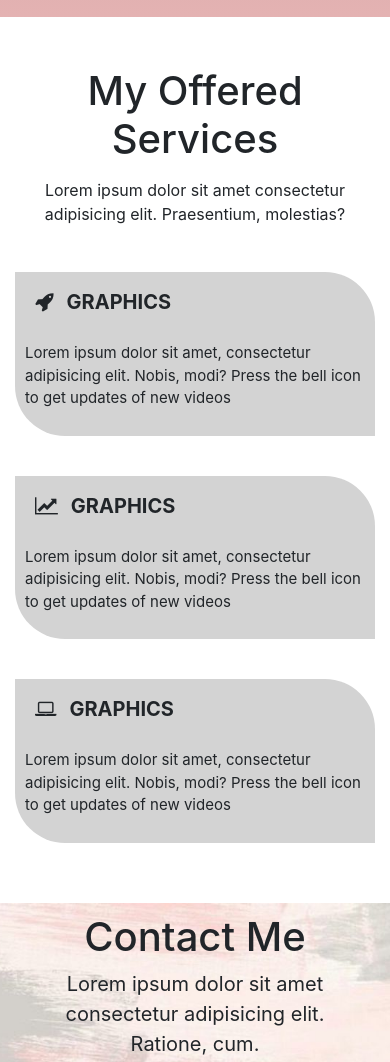
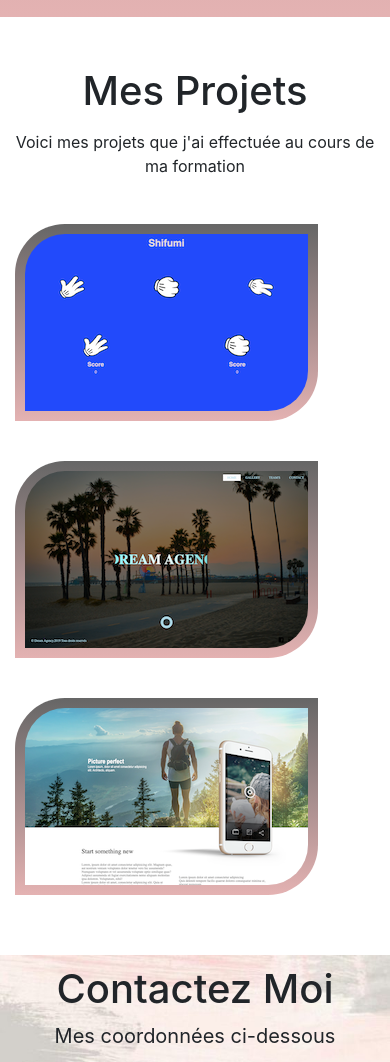
Before and after one commit to YOUSRA7518/portfolio-, a plain HTML site: page index.html in a window 390 px wide. Shown: the part 3160-4222 px from the top of the page. Drawn offline with nearby package versions, Linux system fonts and the light colour scheme.

Commit message:
3eme modification

```diff
--- a/index.html
+++ b/index.html
@@ -65,7 +65,7 @@
               </li>
 
               <li class="nav-item">
-                <a class="nav-link " href="#services">SERVICES</a>
+                <a class="nav-link " href="#services">PROJETS</a>
               </li>
 
               <li class="nav-item">
@@ -116,17 +116,18 @@
       <!--Social Icons -->
       <div class="social-icons">
         <ul>
-          <a href=""
+          <a href="https://github.com/YOUSRA7518"
             ><li><i class="fa fa-github"></i></li
           ></a>
-          <a href=""
+          <a href="https://twitter.com/?lang=fr"
             ><li><i class="fa fa-twitter"></i></li
           ></a>
 
-          <a href=""
+          <a
+            href="https://www.facebook.com/campaign/landing.php?&campaign_id=1555709729&extra_1=s%7Cc%7C294530221636%7Ce%7Cfacebook%27%7C&placement=&creative=294530221636&keyword=facebook%27&partner_id=googlesem&extra_2=campaignid%3D1555709729%26adgroupid%3D58543435105%26matchtype%3De%26network%3Dg%26source%3Dnotmobile%26search_or_content%3Ds%26device%3Dc%26devicemodel%3D%26adposition%3D1t1%26target%3D%26targetid%3Dkwd-362360550869%26loc_physical_ms%3D1006094%26loc_interest_ms%3D%26feeditemid%3D%26param1%3D%26param2%3D&gclid=CjwKCAjw-7LrBRB6EiwAhh1yXyTZcpR7iPAB0Wt0rRpk9BHma1oJLUAFcFT0pIKnwWzKOOTV3XQWORoCIasQAvD_BwE"
             ><li><i class="fa fa-facebook"></i></li
           ></a>
-          <a href=""
+          <a href="https://www.instagram.com/?hl=fr"
             ><li><i class="fa fa-instagram"></i></li
           ></a>
         </ul>
@@ -200,41 +201,29 @@
           </div>
         </div>
       </div>
-      <!--SERVICES-->
+      <!--PROJETS-->
 
-      <div class="services" id="services">
+      <div class="projets" id="projets">
         <div class="container">
-          <h1 class="text-center">My Offered Services</h1>
+          <h1 class="text-center">Mes Projets</h1>
           <p class="text-center">
-            Lorem ipsum dolor sit amet consectetur adipisicing elit.
-            Praesentium, molestias?
+            Voici mes projets que j'ai effectuée au cours de ma formation
           </p>
           <div class="row">
             <div class="col-md-4">
-              <div class="services-box">
-                <i class="fa fa-rocket"></i><span>GRAPHICS</span>
-                <p>
-                  Lorem ipsum dolor sit amet, consectetur adipisicing elit.
-                  Nobis, modi? Press the bell icon to get updates of new videos
-                </p>
+              <div class="projets-box">
+                <img src="img/shifumi.png" alt="projet-shifumy" />
               </div>
             </div>
             <div class="col-md-4">
-              <div class="services-box">
-                <i class="fa fa-line-chart"></i><span>GRAPHICS</span>
-                <p>
-                  Lorem ipsum dolor sit amet, consectetur adipisicing elit.
-                  Nobis, modi? Press the bell icon to get updates of new videos
-                </p>
+              <div class="projets-box">
+                <img src="img/dream agency.png" alt="projet-agency" />
               </div>
             </div>
+
             <div class="col-md-4">
-              <div class="services-box">
-                <i class="fa fa-laptop"></i><span>GRAPHICS</span>
-                <p>
-                  Lorem ipsum dolor sit amet, consectetur adipisicing elit.
-                  Nobis, modi? Press the bell icon to get updates of new videos
-                </p>
+              <div class="projets-box">
+                <img src="img/maquette.png" alt="projet-maquette" />
               </div>
             </div>
           </div>
@@ -243,10 +232,9 @@
       <!-- Contact -->
       <div class="contact" id="contact">
         <div class="container text-center">
-          <h1>Contact Me</h1>
+          <h1>Contactez Moi</h1>
           <p class="text-center">
-            Lorem ipsum dolor sit amet consectetur adipisicing elit. Ratione,
-            cum.
+            Mes coordonnées ci-dessous
           </p>
           <div class="row">
             <div class="col-md-4">
@@ -263,10 +251,9 @@
             </div>
           </div>
           <button type="button" class="btn btn-primary">
-            <i class="fa fa-download"></i> Resume
-          </button>
-          <button type="button" class="btn btn-primary">
-            <i class="fa fa-rocket"></i>Hire Me
+            <a class="mail" href=" mailto: chahi.yousraa@gmail.com"
+              >Ecrivez-Moi</a
+            >
           </button>
         </div>
         <div class="footer text-center">
--- a/style.css
+++ b/style.css
@@ -157,35 +157,22 @@ h4 {
   height: 20px;
   z-index: 1;
 }
-/* SERVICES */
-.services {
+/* PROJETS */
+.projets {
   padding-top: 50px;
   padding-bottom: 50px;
 }
-.services h1 {
+.projets h1 {
   margin-bottom: 15px;
 }
-.services-box {
+.projets-box img {
   background: lightgray;
   padding: 10px;
   margin-top: 20px;
   border-top-right-radius: 50px;
   border-bottom-left-radius: 50px;
 }
-.services-box.fa {
-  margin: 0 10px;
-  font-size: 20px;
-}
-.services-box span {
-  margin: 3px;
-  font-size: 20px;
-  font-weight: bold;
-}
-.services-box p {
-  font-size: 15px;
-  margin-top: 20px;
-}
-.services-box:hover {
+.projets-box img {
   background: linear-gradient(rgba(0, 0, 0, 0.6), rgba(210, 127, 127, 0.6));
   border-top-right-radius: 0;
   border-bottom-left-radius: 0;
@@ -193,10 +180,11 @@ h4 {
   border-bottom-right-radius: 50px;
   transition: 1s;
 }
-.services-box:hover p {
-  color: lightgray;
+.lien-projet {
+  text-decoration: none;
+  color: black;
+  border: 3px solid;
 }
-
 /* CONTACT */
 
 .contact {
@@ -242,7 +230,6 @@ h4 {
 /* FOOTER */
 .footer {
   height: 50px;
-
   margin-top: 50px;
   color: black;
   padding-top: 10px;
@@ -274,3 +261,13 @@ h4 {
   width: 80px;
   transition: 1s;
 }
+/* MAIL*/
+.mail {
+  text-decoration: none;
+  color: black;
+  font-size: 20px;
+}
+.mail:hover {
+  text-decoration: none;
+  color: white;
+}
```
Also changed, not shown: img/dream agency.png (added), img/maquette.png (added), img/shifumi.png (added).
